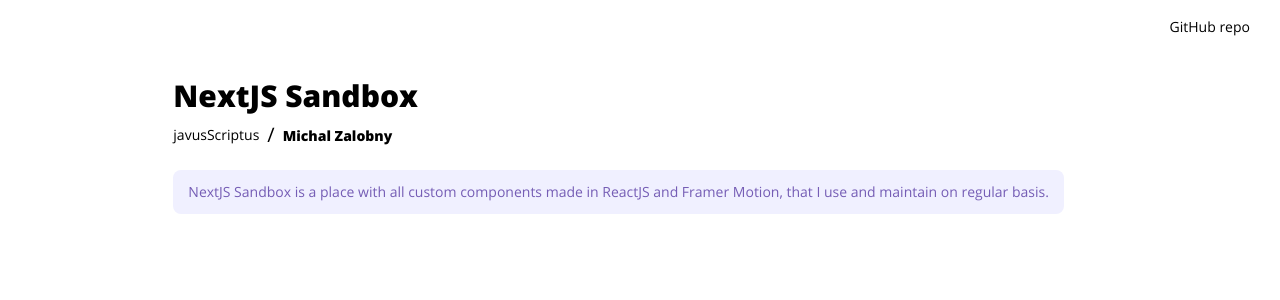
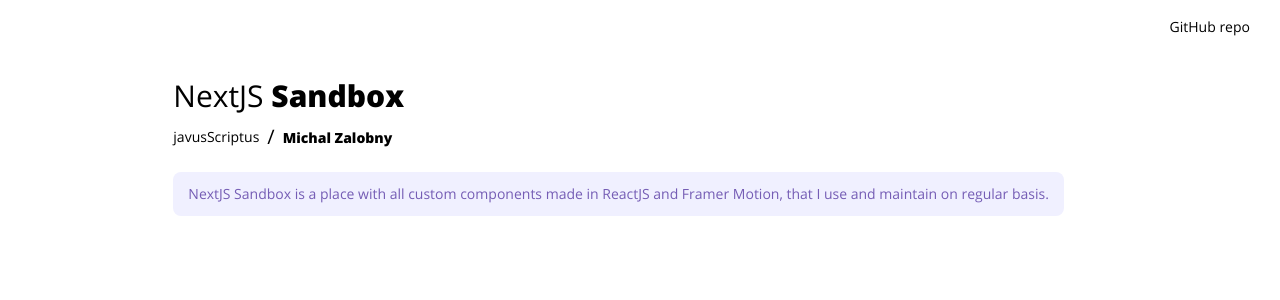
Before and after one commit to michalzalobny/next-sandbox, a Next.js app: page / in a window 1280 px wide. Shown: the top 300 px of the page. Built offline with nearby package versions, Linux system fonts and the light colour scheme; no server answers.

Commit message:
Update title

```diff
--- a/src/containers/IndexPage/IndexPage.styles.ts
+++ b/src/containers/IndexPage/IndexPage.styles.ts
@@ -16,7 +16,10 @@
 export const Title = styled.h1`
   font-size: 4.5rem;
   color: ${sharedValues.colors.trueBlack};
-  font-weight: 800;
+
+  span {
+    font-weight: 800;
+  }
 `;
 
 export const Description = styled.p`
--- a/src/containers/IndexPage/IndexPage.tsx
+++ b/src/containers/IndexPage/IndexPage.tsx
@@ -11,7 +11,9 @@
       <Head />
       <S.Wrapper>
         <S.Header>
-          <S.Title>NextJS Sandbox</S.Title>
+          <S.Title>
+            NextJS <span>Sandbox</span>
+          </S.Title>
           <S.AuthorWrapper>
             <LinkHandler isExternal elHref="https://github.com/javusScriptus">
               <S.GithubLink>javusScriptus</S.GithubLink>
```
